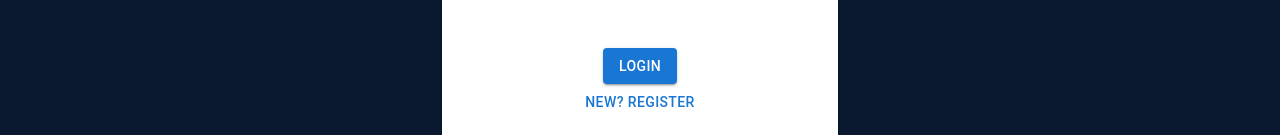
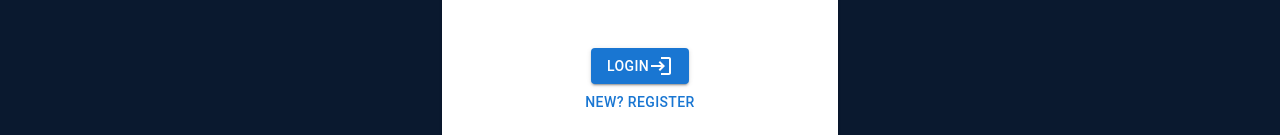
Before and after one commit to HongDucAnhNguyen/Shower-Thoughts-2.0, a React (Create React App) app in the folder client/: page /auth in a window 1280 px wide. Shown: the part 305-440 px from the top of the page. Built offline with nearby package versions, Linux system fonts and the light colour scheme.

Commit message:
added new icons for auth forms and thought cards.

```diff
--- a/client/src/components/Auth/Auth.js
+++ b/client/src/components/Auth/Auth.js
@@ -3,6 +3,7 @@ import { login, register } from "../../actions/auth-action";
 import { useDispatch } from "react-redux";
 import { Navigate, useNavigate } from "react-router-dom";
 import { Button, Container, Grid, Paper, Typography } from "@mui/material";
+import LoginIcon from "@mui/icons-material/Login";
 import Input from "./Input";
 const Auth = () => {
   const user = JSON.parse(localStorage.getItem("profile"));
@@ -47,6 +48,7 @@ const Auth = () => {
             {isRegister && (
               <>
                 <Input
+
                   type="text"
                   name="firstname"
                   label="First Name"
@@ -107,7 +109,7 @@ const Auth = () => {
           </Grid>
           <br />
           <Button type="submit" variant="contained" color="primary">
-            {isRegister ? "Register" : "Login"}
+            {isRegister ? "Register" : "Login"} <LoginIcon></LoginIcon>
           </Button>
           <br />
         </form>
--- a/client/src/components/Auth/Input.js
+++ b/client/src/components/Auth/Input.js
@@ -24,6 +24,7 @@ const Input = ({ name, handleChange, label, type, handleShowPassword }) => {
         InputProps={
           name === "password"
             ? {
+                //target the end position of the input field
                 endAdornment: (
                   <InputAdornment position="end">
                     <IconButton onClick={handleShowPassword}>
--- a/client/src/components/NavBar/Navbar.js
+++ b/client/src/components/NavBar/Navbar.js
@@ -4,6 +4,8 @@ import { useNavigate, useLocation } from "react-router-dom";
 import decode from "jwt-decode";
 import { Button, Typography } from "@mui/material";
 import TouchAppOutlinedIcon from "@mui/icons-material/TouchAppOutlined";
+import LogoutIcon from "@mui/icons-material/Logout";
+
 const Navbar = () => {
   //get userProfile object from local Storage
   const [user, setUser] = useState(JSON.parse(localStorage.getItem("profile")));
@@ -82,6 +84,7 @@ const Navbar = () => {
           <>
             <Button variant="outlined" color="primary" onClick={logout}>
               Log out
+              <LogoutIcon></LogoutIcon>
             </Button>
           </>
         )}
--- a/client/src/components/thought.js
+++ b/client/src/components/thought.js
@@ -3,7 +3,6 @@ import { useDispatch } from "react-redux";
 import { deleteThoughts, heartThoughts } from "../actions/action";
 import { Card, Button, Typography } from "@mui/material";
 import DeleteIcon from "@mui/icons-material/Delete";
-import MoreHoriz from "@mui/icons-material/MoreHoriz";
 import CreateIcon from '@mui/icons-material/Create';
 import FavoriteBorderIcon from "@mui/icons-material/FavoriteBorder";
 import FavoriteIcon from "@mui/icons-material/Favorite";
@@ -67,7 +66,7 @@ const Thought = ({ thought, setCurrentId }) => {
       style={{
         display: "flex",
         flexDirection: "column",
-        borderRadius: "15px",
+        borderRadius: "10px",
         height: "100%",
         position: "relative",
         backgroundColor: "#1b2330",
```
